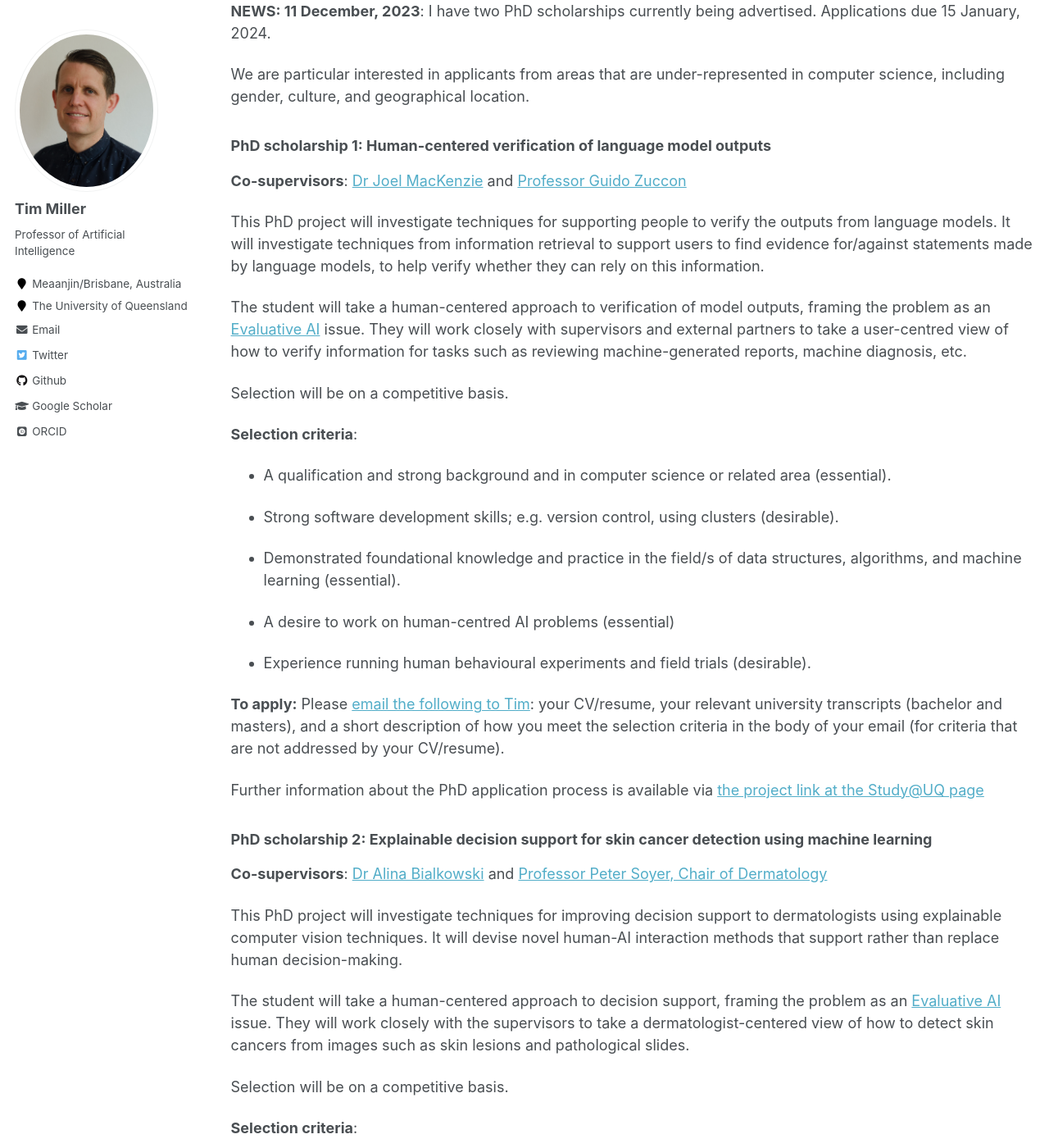
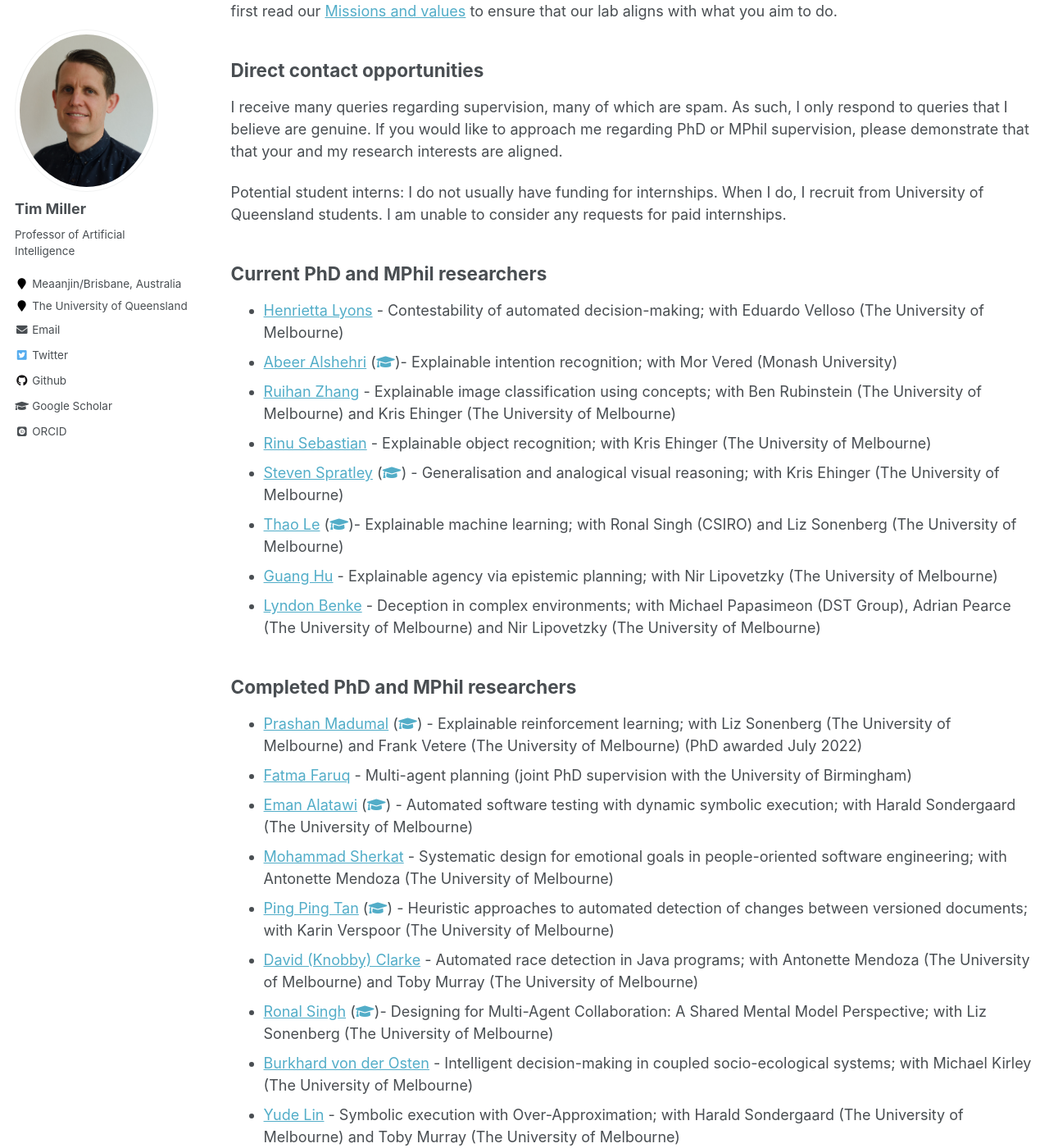
Before and after one commit to uqtmiller/uqtmiller.github.io, a Jekyll site: the page built from _pages/students.md, in a window 1280 px wide and 1400 px high, scrolled down 314 px. Shown: the whole window at 82% size. Built offline with Jekyll 4.4.1, drawn with Linux system fonts in a browser that asks for light colours; some web fonts are replaced; some of the changed text lies outside the part shown.

Commit message:
Update students.md

```diff
--- a/_pages/students.md
+++ b/_pages/students.md
@@ -7,67 +7,9 @@
 
 ## Research supervision/advising
 
-If you are considering apply for a PhD scholarship in our lab, please first read our [Missions and values](/mission_and_values.md)  to ensure that our lab aligns with what you aim to do.
+Currently I do not have any new funding for PhD scholarships.
 
-**NEWS: 11 December, 2023**: I have two PhD scholarships currently being advertised. Applications due 15 January, 2024.
-
-We are particular interested in applicants from areas that are under-represented in computer science, including gender, culture, and geographical location.
-
-### PhD scholarship 1: Human-centered verification of language model outputs
-
-**Co-supervisors**: [Dr Joel MacKenzie](https://researchers.uq.edu.au/researcher/33810) and [Professor Guido Zuccon](https://researchers.uq.edu.au/researcher/22857)
-
-This PhD project will investigate techniques for supporting people to verify the outputs from language models.
-It will investigate techniques from information retrieval to support users to find evidence for/against statements made by language models, to help verify whether they can rely on this information.
-
-The student will take a human-centered approach to verification of model outputs, framing the problem as an [Evaluative AI](https://arxiv.org/abs/2302.12389) issue. They will work closely with supervisors and external partners to take a user-centred view of how to verify information for tasks such as reviewing machine-generated reports, machine diagnosis, etc.
-
-Selection will be on a competitive basis.
-
-**Selection criteria**:
-
-* A qualification and strong background and in computer science or related area (essential).
-
-* Strong software development skills; e.g. version control, using clusters (desirable).
-
-* Demonstrated foundational knowledge and practice in the field/s of data structures, algorithms, and machine learning (essential).
-
-* A desire to work on human-centred AI problems (essential)
-
-* Experience running human behavioural experiments and field trials (desirable).
-
-
-**To apply:** Please [email the following to Tim](mailto:timothy.miller@uq.edu.au): your CV/resume, your relevant university transcripts (bachelor and masters), and a short description of how you meet the selection criteria in the body of your email (for criteria that are not addressed by your CV/resume).
-
-Further information about the PhD application process is available via [the project link at the Study@UQ page](https://study.uq.edu.au/study-options/phd-mphil-professional-doctorate/projects/human-centered-verification-language-model-outputs)
-
-### PhD scholarship 2: Explainable decision support for skin cancer detection using machine learning
-
-**Co-supervisors**: [Dr Alina Bialkowski](https://sites.google.com/site/alinabialkowski/) and [Professor Peter Soyer, Chair of Dermatology](https://researchers.uq.edu.au/researcher/1918)
-
-This PhD project will investigate techniques for improving decision support to dermatologists using explainable computer vision techniques. It will devise novel human-AI interaction methods that support rather than replace human decision-making.
-
-The student will take a human-centered approach to decision support, framing the problem as an [Evaluative AI](https://arxiv.org/abs/2302.12389) issue. They will work closely with the supervisors to take a dermatologist-centered view of how to detect skin cancers from images such as skin lesions and pathological slides.
-
-Selection will be on a competitive basis.
-
-**Selection criteria**:
-
-* A qualification and strong background and in computer science or related area (essential).
-
-* Strong software development skills; e.g. version control, using clusters (desirable).
-
-* Demonstrated practical experience in the field/s of machine learning, particularly deep learning for computer vision (essential).
-
-* A desire to work on human-centred AI problems (essential)
-
-* Experience running human behavioural experiments and field trials (desirable).
-
-**To apply:** Please [email the following to Tim](mailto:timothy.miller@uq.edu.au):  your CV/resume, your relevant university transcripts (bachelor and masters), and a short description of how you meet the selection criteria in the body of your email (for criteria that are not addressed by your CV/resume).
-
-Further information about the PhD application process is available via [the project link at the Study@UQ page](https://study.uq.edu.au/study-options/phd-mphil-professional-doctorate/projects/explainable-decision-support-skin-cancer-detection-using-machine-learning)
-
-<!--I am currently not taking on any new PhD or MPhil research students.-->
+If you have funding for a scholarship and would like to consider applying for a PhD scholarship in our lab, please first read our [Missions and values](/mission_and_values.md)  to ensure that our lab aligns with what you aim to do.
 
 ## Direct contact opportunities
 
```
